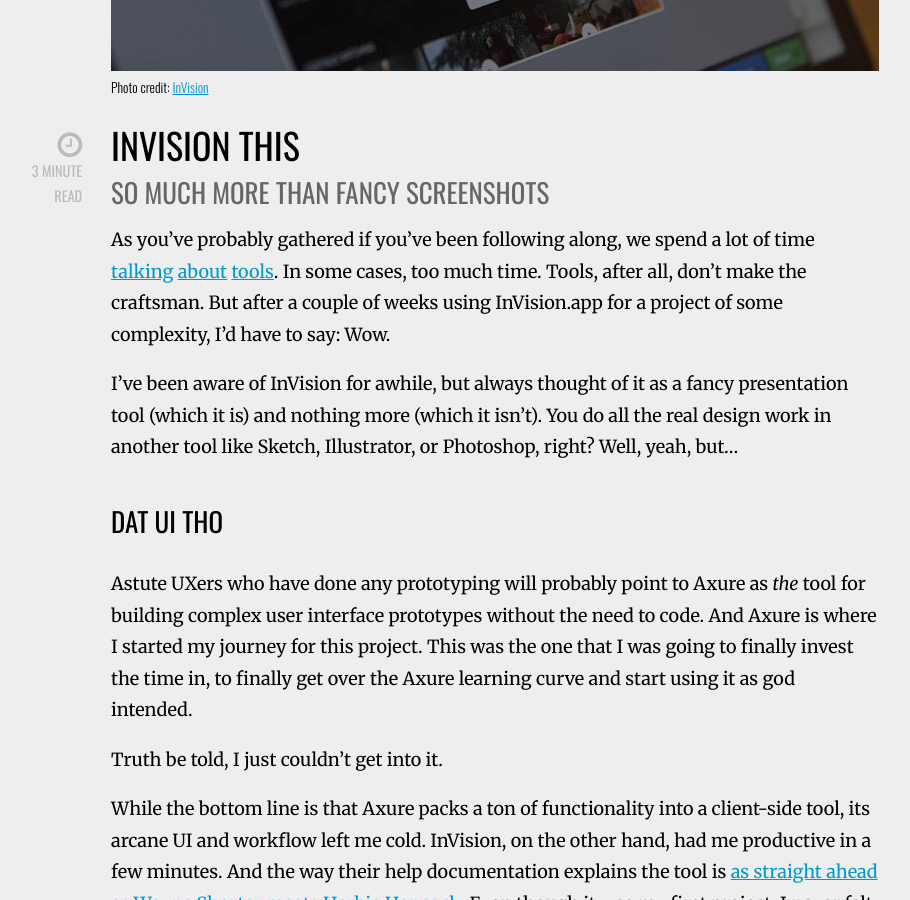
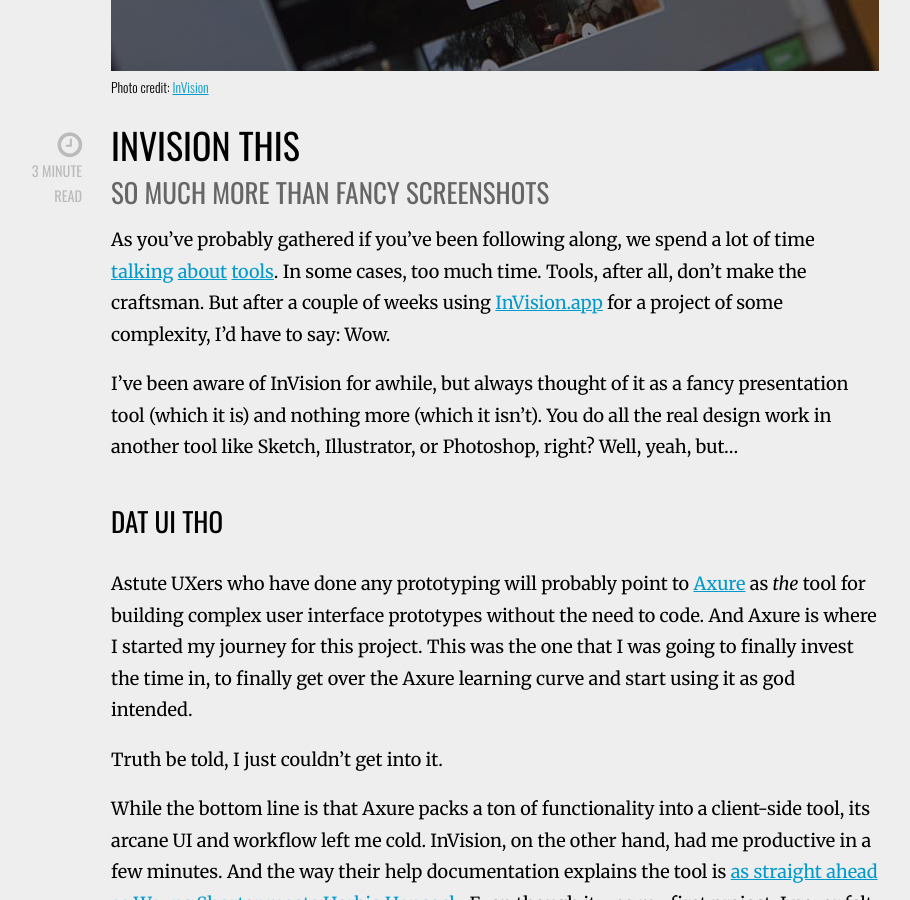
Before and after one commit to drewtodd/drewtodd.github.io, a Jekyll site: the page built from _posts/2016-06-05-invision-this.md, in a window 1280 px wide and 900 px high, scrolled down 423 px. Shown: the whole window, without its empty margins (145-1055 px from the left). Built offline with Jekyll 4.4.1, drawn with Linux system fonts in a browser that asks for light colours; nearby versions of some CDN libraries; comment, search, counter and statistics services are not loaded; some of the changed lines change nothing that is shown.

Commit message:
Copy edits

```diff
--- a/_posts/2016-06-05-invision-this.md
+++ b/_posts/2016-06-05-invision-this.md
@@ -17,17 +17,17 @@
 
 ### 3 minute read
 
-As you’ve probably gathered if you’ve been following along, we spend a lot of time [talking][1] [about][2] [tools][3]. In some cases, too much time. Tools, after all, don’t make the craftsman. But after a couple of weeks using InVision.app for a project of some complexity, I’d have to say: Wow.
+As you’ve probably gathered if you’ve been following along, we spend a lot of time [talking][1] [about][2] [tools][3]. In some cases, too much time. Tools, after all, don’t make the craftsman. But after a couple of weeks using [InVision.app][4] for a project of some complexity, I’d have to say: Wow.
 
 I’ve been aware of InVision for awhile, but always thought of it as a fancy presentation tool (which it is) and nothing more (which it isn’t). You do all the real design work in another tool like Sketch, Illustrator, or Photoshop, right? Well, yeah, but…
 
 ## Dat UI tho
 
-Astute UXers who have done any prototyping will probably point to Axure as *the* tool for building complex user interface prototypes without the need to code. And Axure is where I started my journey for this project. This was the one that I was going to finally invest the time in, to finally get over the Axure learning curve and start using it as god intended.
+Astute UXers who have done any prototyping will probably point to [Axure][5] as *the* tool for building complex user interface prototypes without the need to code. And Axure is where I started my journey for this project. This was the one that I was going to finally invest the time in, to finally get over the Axure learning curve and start using it as god intended.
 
 Truth be told, I just couldn’t get into it.
 
-While the bottom line is that Axure packs a ton of functionality into a client-side tool, its arcane UI and workflow left me cold. InVision, on the other hand, had me productive in a few minutes. And the way their help documentation explains the tool is [as straight ahead as Wayne Shorter meets Herbie Hancock][4]. Even though it was my first project, I never felt like I was dealing with a learning curve. And every corner I turned in the app surprised me with another “you can *do* that?” moment of existential coolness. The fact that it produces visually stunning results doesn’t hurt either.
+While the bottom line is that Axure packs a ton of functionality into a client-side tool, its arcane UI and workflow left me cold. InVision, on the other hand, had me productive in a few minutes. And the way their help documentation explains the tool is [as straight ahead as Wayne Shorter meets Herbie Hancock][6]. Even though it was my first project, I never felt like I was dealing with a learning curve. And every corner I turned in the app surprised me with another “you can *do* that?” moment of existential coolness. The fact that it produces visually stunning results doesn’t hurt either.
 
 ## Workflow-friendly
 
@@ -39,17 +39,19 @@
 
 ## Pro-level results
 
-When it comes time to get feedback from clients and stakeholders, InVision’s tools for presentation are easy to use and straightforward. Creating links and hotspots is easy. Most basic animations for interactions are included and easy to implement. Sharing your work is dead simple, be it on desktop or mobile devices. The final results really help your client envision (pun!) your vision and [sell your idea][5].
+When it comes time to get feedback from clients and stakeholders, InVision’s tools for presentation are easy to use and straightforward. Creating links and hotspots is easy. Most basic animations for interactions are included and easy to implement. Sharing your work is dead simple, be it on desktop or mobile devices. The final results really help your client envision (pun!) your vision and [sell your idea][7].
 
 ## The right tool
 
 Can you do more with Axure than InVision? Certainly. Can you do *enough* with InVision to get your point across quickly, conveniently, and effectively? Definitely. InVision wins because it meets the minimum viable product criteria for UI wire framing and prototyping. Until I get to a point where InVision doesn’t meet my needs, I’m pretty much sold on it.
 
-You can go see what all the fuss is about by [checking out the wireframes in question][6], first-hand.
+You can go see what all the fuss is about by [checking out the wireframes in question][8], first-hand.
 
 [1]:	/omg-cms
 [2]:	know-your-tools
 [3]:	fidelity
-[4]:	https://www.youtube.com/watch?v=VPGcpm3v1sU "It's a jazz reference..."
-[5]:	/fidelity
-[6]:	https://invis.io/3Y7ICRIEM "A sample InVision app wireframe collection"
+[4]:	http://www.invisionapp.com/ "InVision.app"
+[5]:	http://www.axure.com/ "Axure Software"
+[6]:	https://www.youtube.com/watch?v=VPGcpm3v1sU "It's a jazz reference..."
+[7]:	/fidelity
+[8]:	https://invis.io/3Y7ICRIEM "A sample InVision app wireframe collection"
```
Also changed, not shown: 2 other files.
